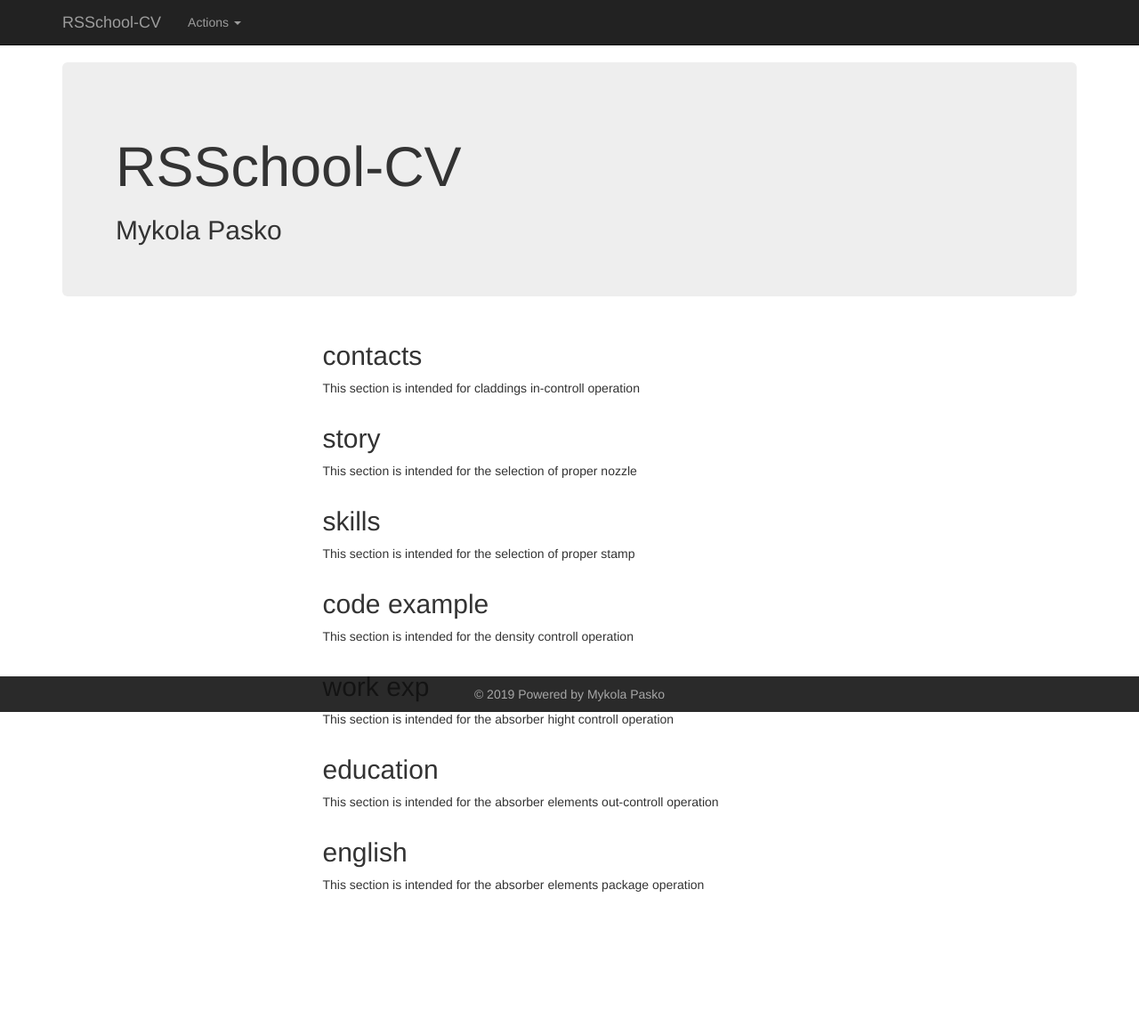
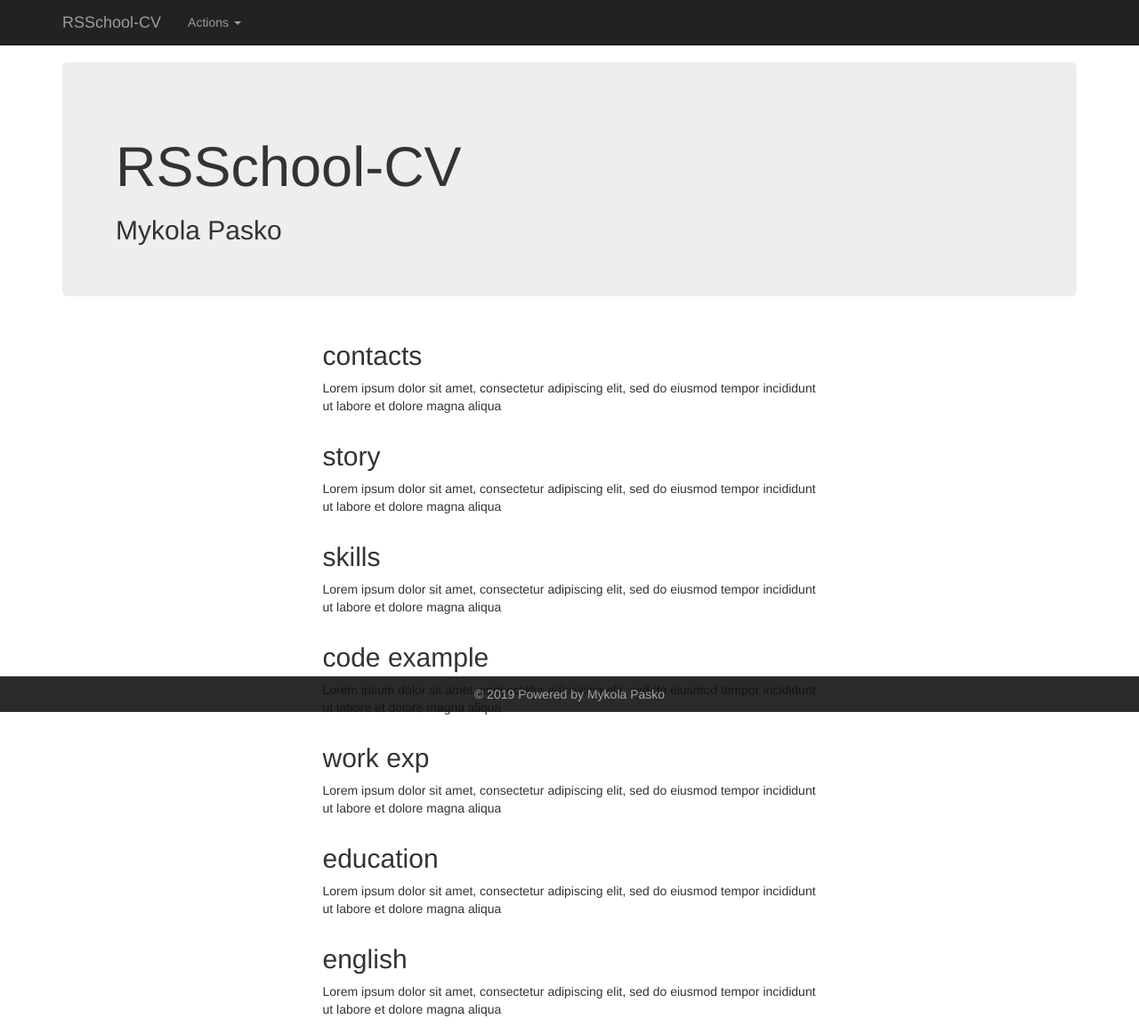
Before and after one commit to mykolapasko/rsschool-cv, a plain HTML site: page index.html in a window 1280 px wide. Shown: the whole page at 89% size. Before the commit the page ends 1014 px from the top, so only its background shows below. Drawn offline with Linux system fonts and the light colour scheme.

Commit message:
fix: content fixed

```diff
--- a/index.html
+++ b/index.html
@@ -65,31 +65,31 @@
             <div class="row">
               <div class="col-xs-12 col-sm-6 col-sm-offset-3">
                 <h2>contacts</h2>
-                <p>This section is intended for claddings in-controll operation</p>
+                <p>Lorem ipsum dolor sit amet, consectetur adipiscing elit, sed do eiusmod tempor incididunt ut labore et dolore magna aliqua</p>
               </div><!--/.col-xs-12 col-sm-6 col-sm-offset-3-->
               <div class="col-xs-12 col-sm-6 col-sm-offset-3">
                 <h2>story</h2>
-                <p>This section is intended for the selection of proper nozzle</p>
+                <p>Lorem ipsum dolor sit amet, consectetur adipiscing elit, sed do eiusmod tempor incididunt ut labore et dolore magna aliqua</p>
               </div><!--/.col-xs-12 col-sm-6 col-sm-offset-3-->
               <div class="col-xs-12 col-sm-6 col-sm-offset-3">
                 <h2>skills</h2>
-                <p>This section is intended for the selection of proper stamp</p>
+                <p>Lorem ipsum dolor sit amet, consectetur adipiscing elit, sed do eiusmod tempor incididunt ut labore et dolore magna aliqua</p>
               </div><!--/.col-xs-12 col-sm-6 col-sm-offset-3-->
               <div class="col-xs-12 col-sm-6 col-sm-offset-3">
                 <h2>code example</h2>
-                <p>This section is intended for the density controll operation </p>
+                <p>Lorem ipsum dolor sit amet, consectetur adipiscing elit, sed do eiusmod tempor incididunt ut labore et dolore magna aliqua</p>
               </div><!--/.col-xs-12 col-sm-6 col-sm-offset-3-->
               <div class="col-xs-12 col-sm-6 col-sm-offset-3">
                 <h2>work exp</h2>
-                <p>This section is intended for the absorber hight controll operation</p>
+                <p>Lorem ipsum dolor sit amet, consectetur adipiscing elit, sed do eiusmod tempor incididunt ut labore et dolore magna aliqua</p>
               </div><!--/.col-xs-12 col-sm-6 col-sm-offset-3-->
               <div class="col-xs-12 col-sm-6 col-sm-offset-3">
                 <h2>education</h2>
-                <p>This section is intended for the absorber elements out-controll operation</p>
+                <p>Lorem ipsum dolor sit amet, consectetur adipiscing elit, sed do eiusmod tempor incididunt ut labore et dolore magna aliqua</p>
               </div><!--/.col-xs-12 col-sm-6 col-sm-offset-3-->
               <div class="col-xs-12 col-sm-6 col-sm-offset-3">
                 <h2>english</h2>
-                <p>This section is intended for the absorber elements package operation</p>
+                <p>Lorem ipsum dolor sit amet, consectetur adipiscing elit, sed do eiusmod tempor incididunt ut labore et dolore magna aliqua</p>
 
               </div><!--/.col-xs-12-->
             </div><!--/row-->
```
